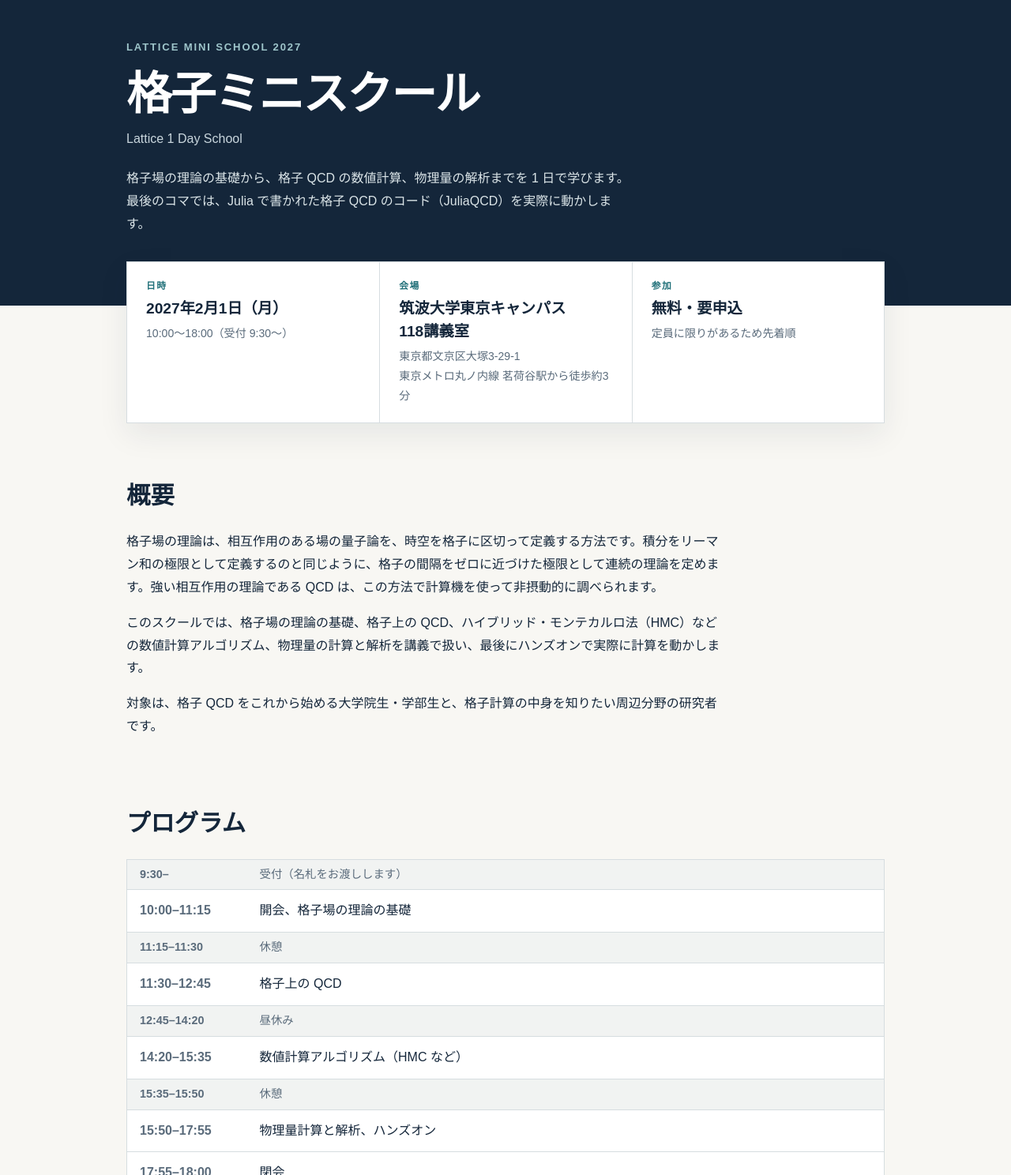
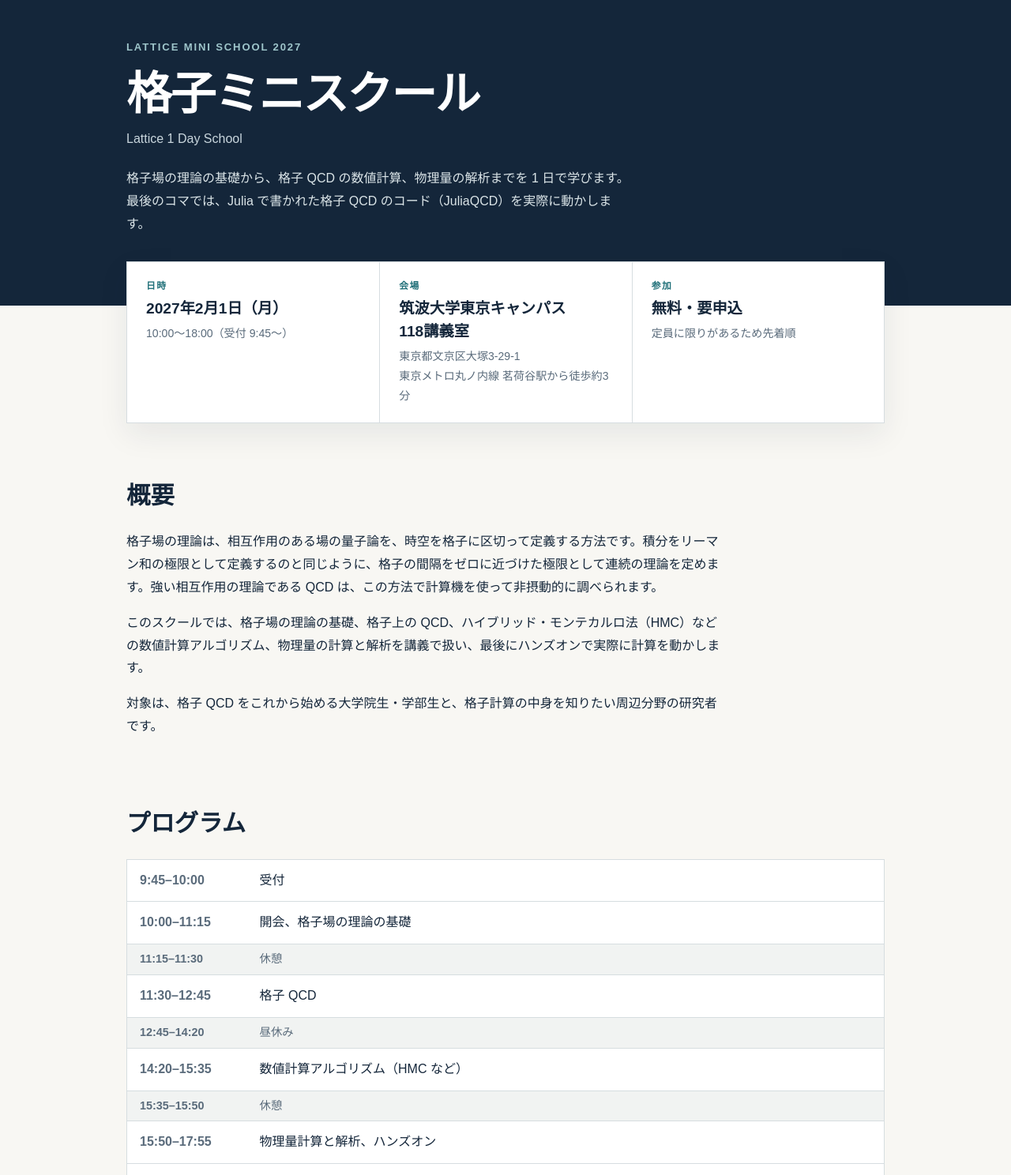
Before and after one commit to akio-tomiya/lattice-school-2027, a plain HTML site: page index.html in a window 1280 px wide. Shown: the top 1488 px of the page at 79% size. Drawn offline with Linux system fonts and the light colour scheme.

Commit message:
Update index.html

```diff
--- a/index.html
+++ b/index.html
@@ -72,7 +72,7 @@
         <div>
           <p class="label">日時</p>
           <p class="big">2027年2月1日（月）</p>
-          <p class="small">10:00〜18:00（受付 9:30〜）</p>
+          <p class="small">10:00〜18:00（受付 9:45〜）</p>
         </div>
         <div>
           <p class="label">会場</p>
@@ -97,10 +97,10 @@
         <h2>プログラム</h2>
         <table>
           <tbody>
-            <tr class="break"><th>9:30–</th><td>受付（名札をお渡しします）</td></tr>
+            <tr><th>9:45–10:00</th><td>受付</td></tr>
             <tr><th>10:00–11:15</th><td>開会、格子場の理論の基礎</td></tr>
             <tr class="break"><th>11:15–11:30</th><td>休憩</td></tr>
-            <tr><th>11:30–12:45</th><td>格子上の QCD</td></tr>
+            <tr><th>11:30–12:45</th><td>格子 QCD</td></tr>
             <tr class="break"><th>12:45–14:20</th><td>昼休み</td></tr>
             <tr><th>14:20–15:35</th><td>数値計算アルゴリズム（HMC など）</td></tr>
             <tr class="break"><th>15:35–15:50</th><td>休憩</td></tr>
```
